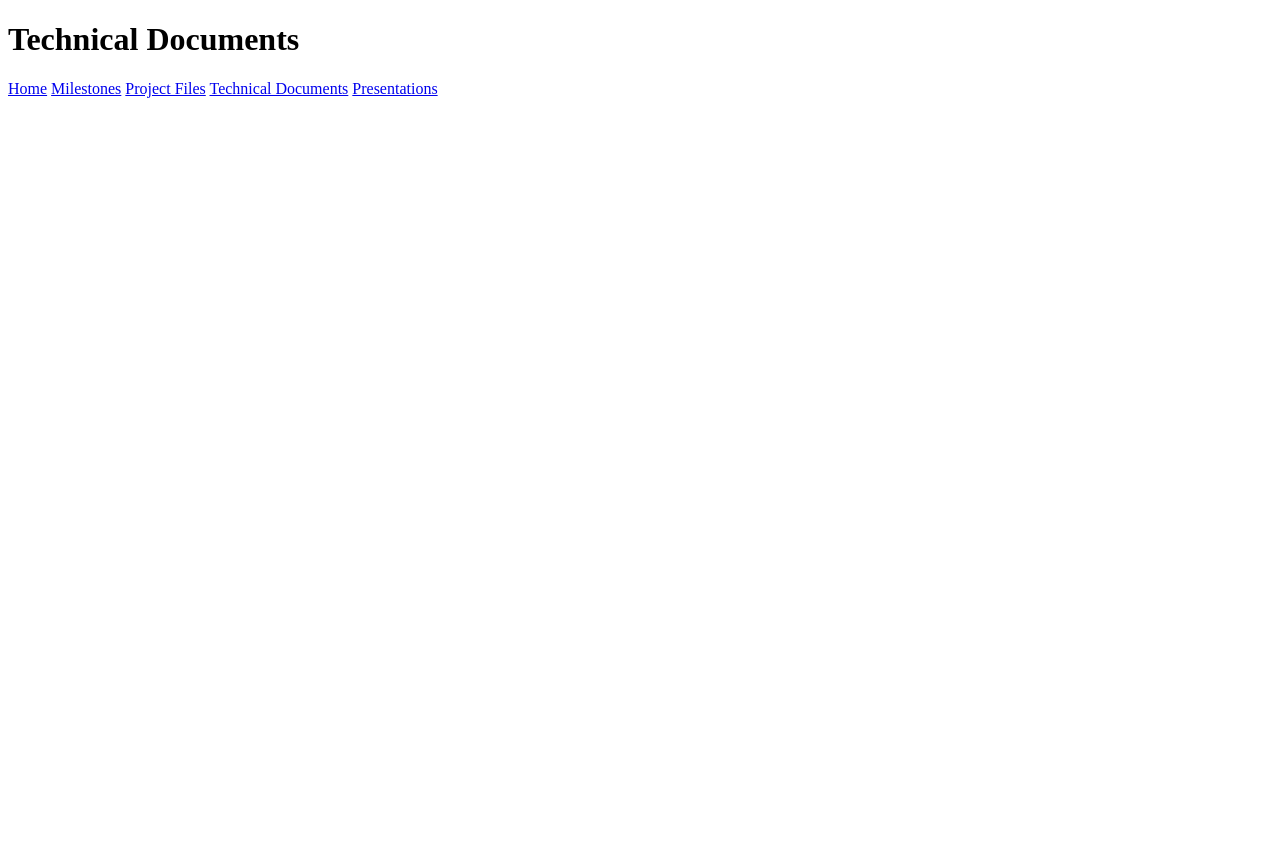
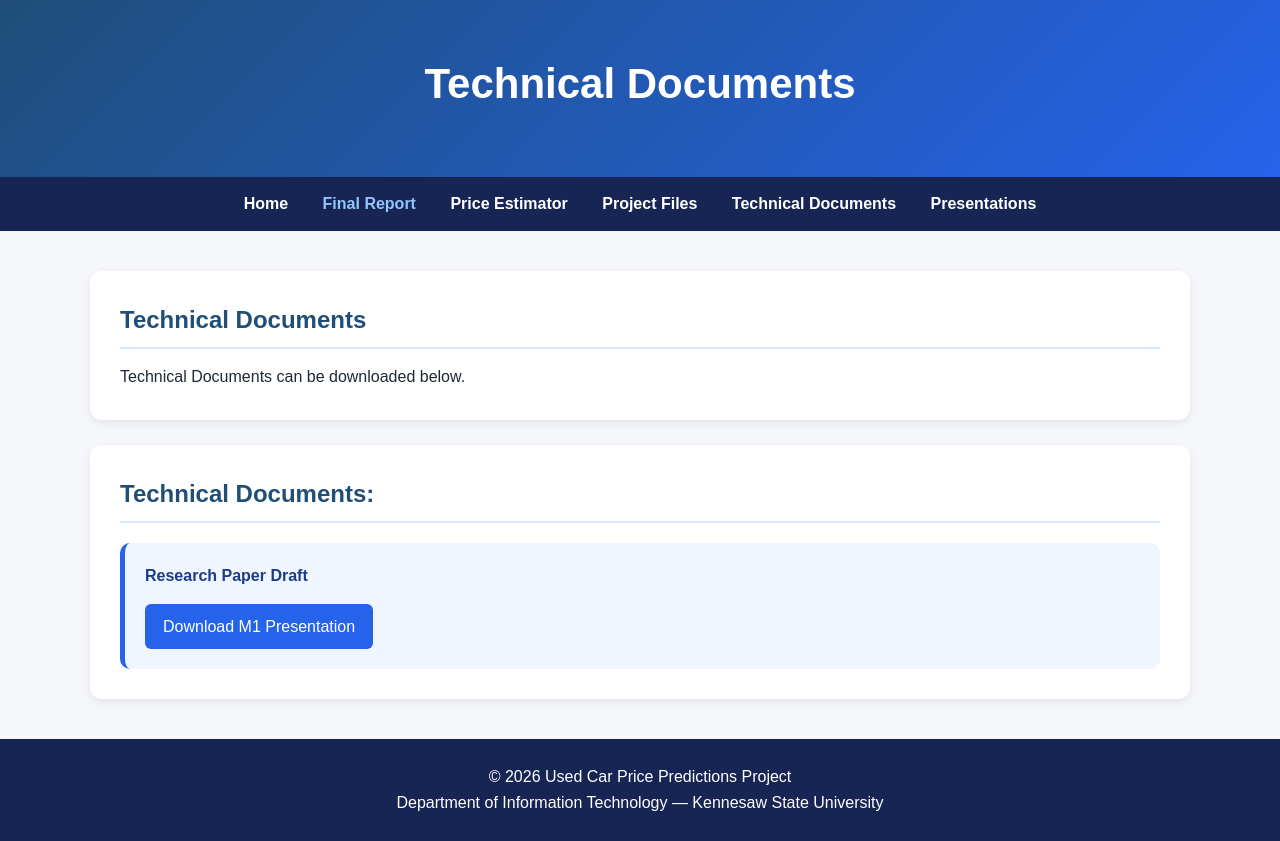
Before and after one commit to AustinWG47/Insight_Works, a plain HTML site: page technical-docs.html in a window 1280 px wide. Before the commit the page ends 800 px from the top, so only its background shows below. Drawn offline with Linux system fonts and the light colour scheme.

Commit message:
Refactor technical-docs.html structure and content

```diff
--- a/technical-docs.html
+++ b/technical-docs.html
@@ -1,3 +1,53 @@
-<!DOCTYPE html> <html lang="en"> <head> <meta charset="UTF-8"> <meta name="viewport" content="width=device-width, initial-scale=1.0"> <title>Technical Documents</title>
+<!DOCTYPE html>
+<html lang="en">
+<head>
+   <meta charset="UTF-8">
+   <meta name="viewport" content="width=device-width, initial-scale=1.0">
+   <title>Technical Documents</title>
+   <link rel="stylesheet" href="styles.css">
+</head>
+<body>
 
-</head> <body> <header> <h1>Technical Documents</h1></header> <nav> <a href="index.html">Home</a> <a href="milestones.html">Milestones</a> <a href="project-files.html">Project Files</a> <a href="technical-docs.html">Technical Documents</a> <a href="presentations.html">Presentations</a> </nav> <main class="container">
+<header>
+    <h1>Technical Documents</h1>
+</header>
+
+<nav>
+    <a href="index.html">Home</a>
+    <a href="report.html" class="active">Final Report</a>
+    <a href="estimator.html">Price Estimator</a>
+    <a href="project-files.html">Project Files</a>
+    <a href="technical-docs.html">Technical Documents</a>
+    <a href="presentations.html">Presentations</a>
+</nav>
+
+<main class="container">
+
+    <section>
+        <h2>Technical Documents</h2>
+        <p>
+            Technical Documents can be downloaded below.
+        </p>
+    </section>
+
+    <section>
+        <h2>Technical Documents:</h2>
+
+        <div class="info-grid">
+            <div class="info-card">
+                <strong>Research Paper Draft</strong>
+                <a class="button" href="technicaldocs/researchpaperdraft.docx" download>
+                Download M1 Presentation</a>
+            </div>
+        </div>
+    </section>
+
+</main>
+
+<footer>
+    <p>&copy; 2026 Used Car Price Predictions Project</p>
+    <p>Department of Information Technology — Kennesaw State University</p>
+</footer>
+
+</body>
+</html>
```
